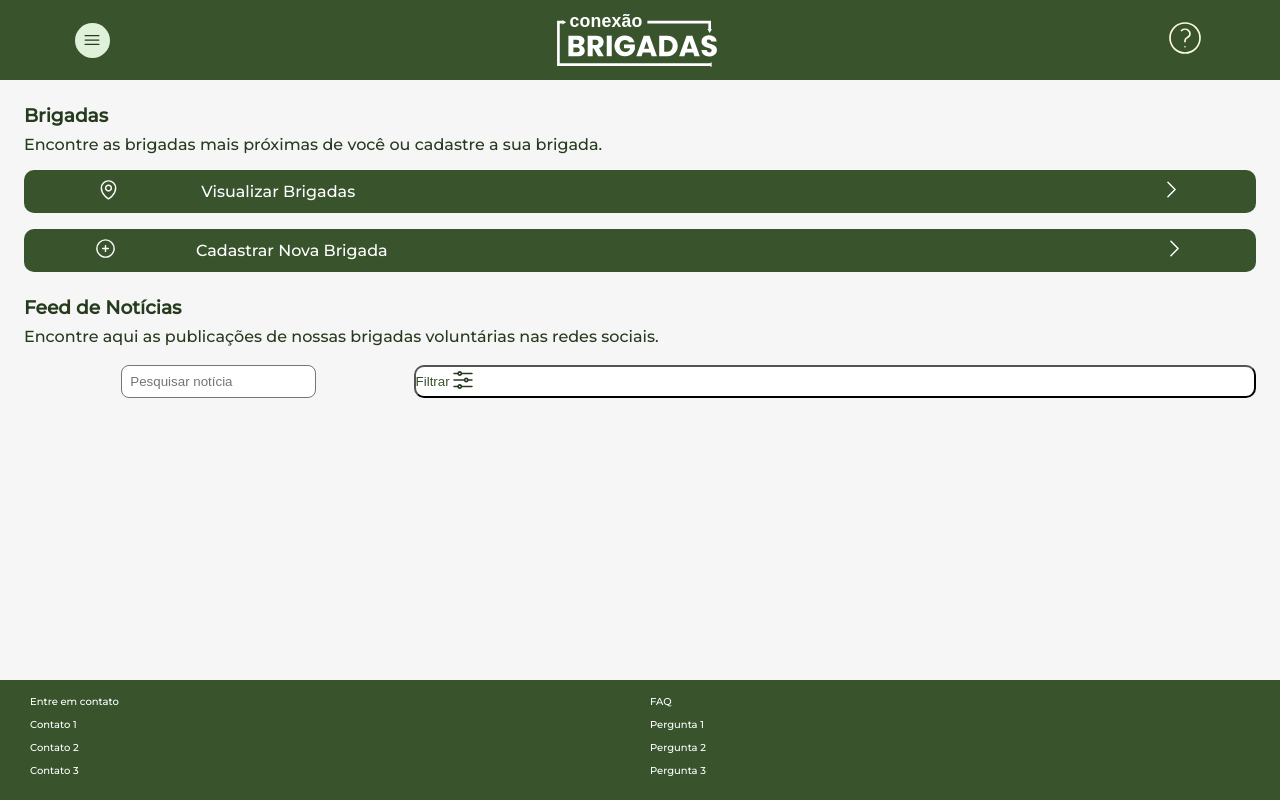
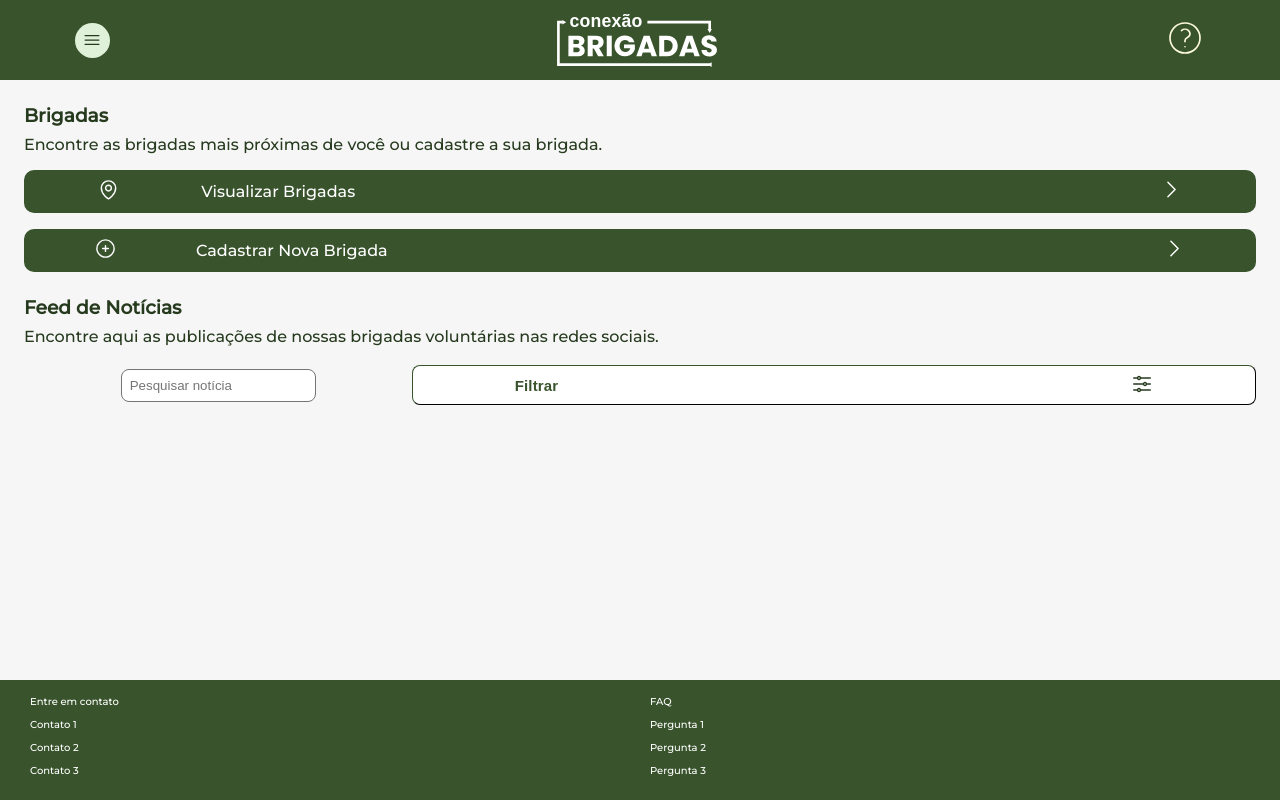
Before and after one commit to DiverIntoDev/-Front-CSR-Fire-Brigades, a Next.js app: page / in a window 1280 px wide. Built offline with nearby package versions, Linux system fonts and the light colour scheme.

Commit message:
adjust filter button

```diff
--- a/src/app/home/components/filterButton.js
+++ b/src/app/home/components/filterButton.js
@@ -12,8 +12,8 @@ export default function FilterButton() {
         <Image
             src={Icons.filtrar.value}
             alt={Icons.filtrar.alt}
-            height={26}
-            width={26}
+            height={32}
+            width={24}
         />
         </div>
     </button>
--- a/src/app/home/components/filterButton.module.css
+++ b/src/app/home/components/filterButton.module.css
@@ -1,9 +1,16 @@
 .button {
     display: flex;
     align-items: center;
-    text-align: center;
+    justify-content: space-between;
     width: 100%;
     color: #39542D;
+    font-weight: 600;
+    letter-spacing: 0.01rem;
+    font-size: 15px;
     background-color: #FFF;
-    border-radius: 10px;
+    border-radius: 0.5rem;
+    border-color: #39542D;
+    border-width: 1.5px;
+    padding: 0 12%;
+    height: 40px;
 }
```
